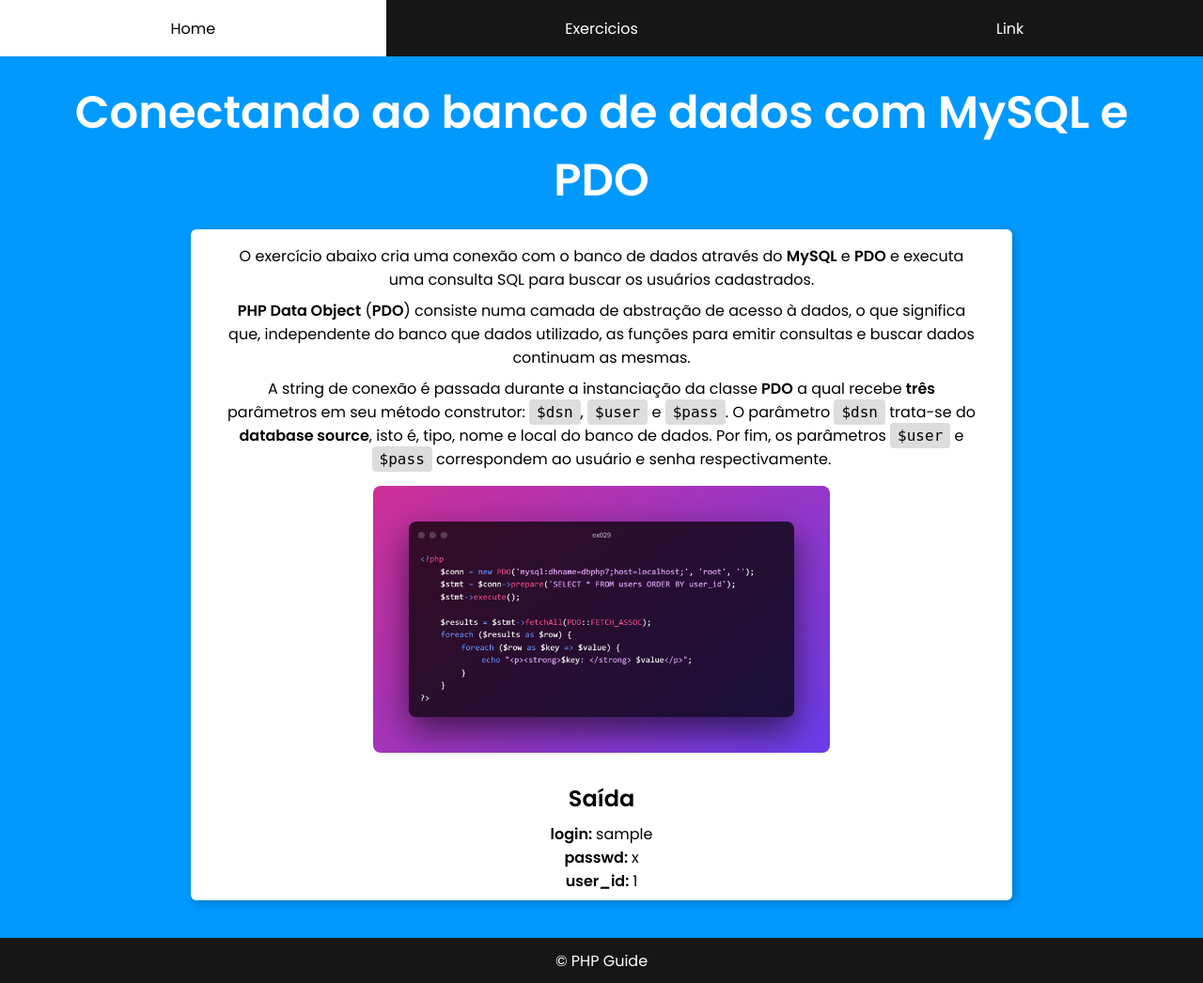
After one commit to JoaoVSBraz/php-guide, a PHP site: page /exercicios/ex029.php in a window 1280 px wide. The commit adds this page. Shown: the whole page at 94% size. Run offline with PHP 8.4, Linux system fonts and the light colour scheme; tables that the repository leaves empty or names only in its code hold one stand-in row (values such as "Sample post").

Commit message:
add ex029 - connecting to database through mysql and pdo

```diff
--- a/exercicios.php
+++ b/exercicios.php
@@ -120,6 +120,10 @@
                         <td>EX 028</td>
                         <td><a href="/exercicios/ex028.php">Conectando ao banco de dados com MySQLi</a></td>
                     </tr>
+                    <tr>
+                        <td>EX 029</td>
+                        <td><a href="/exercicios/ex029.php">Conectando ao banco de dados com MySQL e PDO</a></td>
+                    </tr>
                 </tbody>
             </table>
         </section>
--- /dev/null
+++ b/exercicios/ex029.php
@@ -0,0 +1,31 @@
+<?php require_once('../partials/header.php') ?>
+    <main>
+        <h1>Conectando ao banco de dados com MySQL e PDO</h1>
+        <section>
+            <div class="content">
+                <p>O exercício abaixo cria uma conexão com o banco de dados através do <strong>MySQL</strong> e <strong>PDO</strong> e executa uma consulta SQL para buscar os usuários cadastrados.</p>
+
+                <p><strong>PHP Data Object</strong> (<strong>PDO</strong>) consiste numa camada de abstração de acesso à dados, o que significa que, independente do banco que dados utilizado, as funções para emitir consultas e buscar dados continuam as mesmas.</p>
+
+                <p>A string de conexão é passada durante a instanciação da classe <strong>PDO</strong> a qual recebe <strong>três</strong> parâmetros em seu método construtor: <code>$dsn</code>, <code>$user</code> e <code>$pass</code>. O parâmetro <code>$dsn</code> trata-se do <strong>database source</strong>, isto é, tipo, nome e local do banco de dados. Por fim, os parâmetros <code>$user</code> e <code>$pass</code> correspondem ao usuário e senha respectivamente.
+
+                <p><img src="../assets/images/ex029.png" alt="Exemplo de conexão com o banco de dados usando MySQL e PDo"></p>
+            </div>
+            <div class="result">
+                <h2>Saída</h2>
+                <?php
+                    $conn = new PDO('mysql:dbname=dbphp7;host=localhost;', 'root', '');
+                    $stmt = $conn->prepare('SELECT * FROM users ORDER BY user_id');
+                    $stmt->execute();
+
+                    $results = $stmt->fetchAll(PDO::FETCH_ASSOC);
+                    foreach ($results as $row) {
+                        foreach ($row as $key => $value) {
+                            echo "<p><strong>$key: </strong> $value</p>";
+                        }
+                    }
+                ?>
+            </div>
+        </section>
+    </main>
+<?php require_once('../partials/footer.php') ?>
```
Also changed, not shown: assets/images/ex029.png (added).
